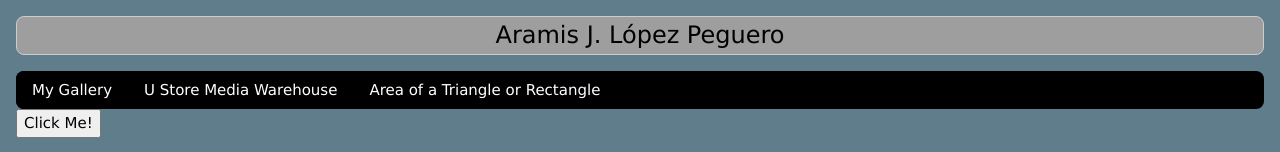
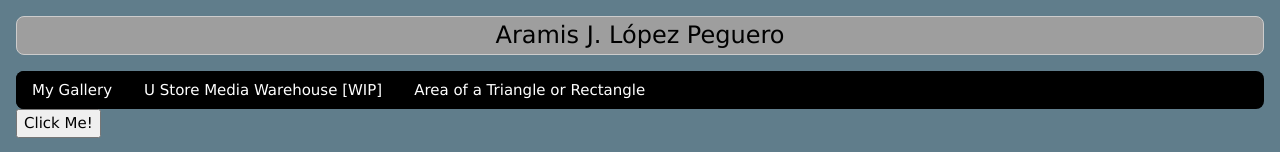
Before and after one commit to NoirAmi/Noirs-personal-website, a plain HTML site: page index.html in a window 1280 px wide. Shown: the top 152 px of the page. Drawn offline with nearby package versions, Linux system fonts and the light colour scheme.

Commit message:
Update index.html

```diff
--- a/index.html
+++ b/index.html
@@ -22,7 +22,7 @@
 	<!-- Starts Menu with Links ------------------------------------------------------------------->
 		<div class = "w3-bar w3-black w3-round-large">
 			<a href="https://noirami.github.io/Noirs-personal-website/Galleryv1.html"  class="w3-bar-item  w3-mobile w3-button">My Gallery</a>
-			<a href="MediaStoreWarehouse/MediaWarehouse1.html" target = _blank class="w3-bar-item  w3-mobile w3-button">U Store Media Warehouse</a>
+			<a href="MediaStoreWarehouse/MediaWarehouse1.html" target = _blank class="w3-bar-item  w3-mobile w3-button">U Store Media Warehouse [WIP]</a>
 			<a href="https://noirami.github.io/Noirs-personal-website/project%205.html"  class="w3-bar-item  w3-mobile w3-button">Area of a Triangle or Rectangle</a>
 	<!-- Ends Menu ---------------------------------------------------------------------------------->
 		</div>
```
